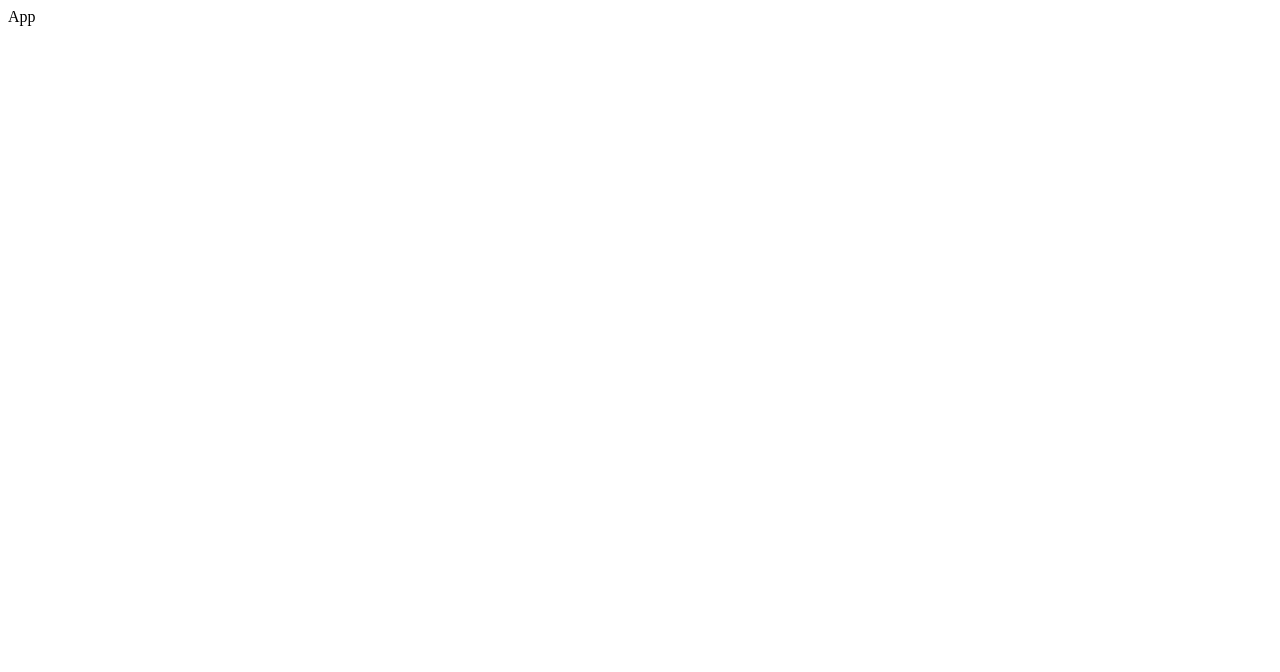
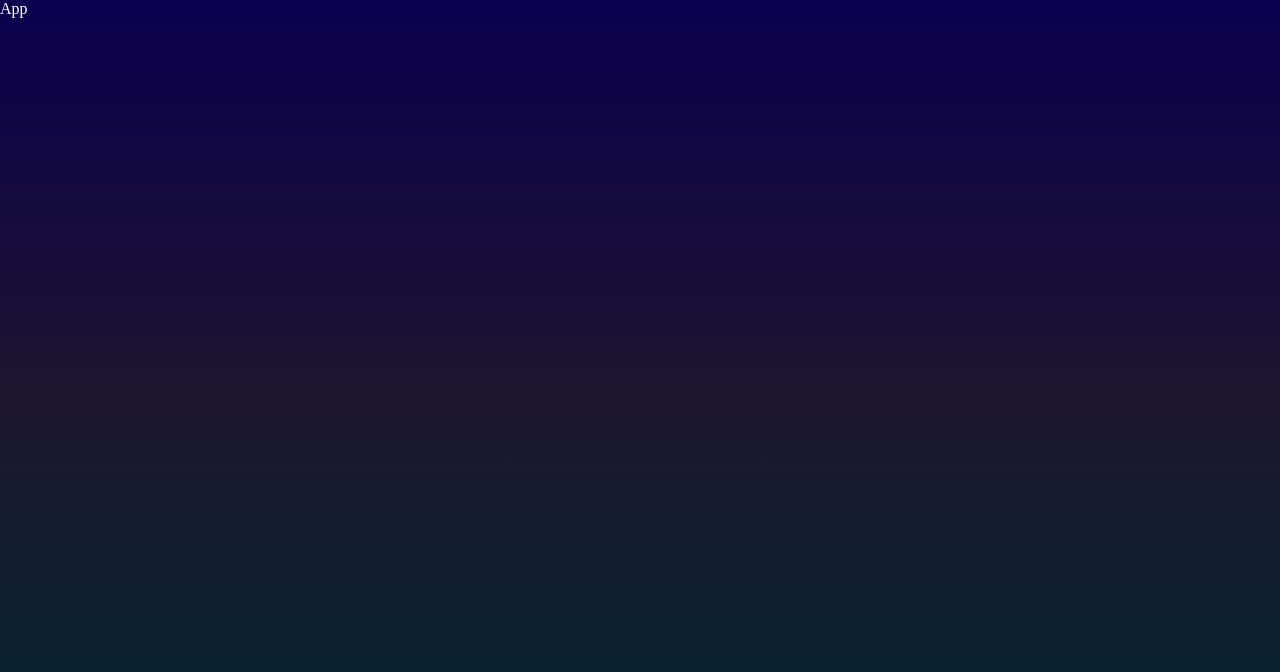
Before and after one commit to anmolranjan1/CryptoPulse, a React (Vite) app: page / in a window 1280 px wide. Shown: the top 672 px of the page. Built offline with nearby package versions, Linux system fonts and the light colour scheme.

Commit message:
Udpated Home Page

```diff
--- a/src/App.jsx
+++ b/src/App.jsx
@@ -2,7 +2,7 @@ import React from 'react'
 
 const App = () => {
   return (
-    <div>App</div>
+    <div className='app'>App</div>
   )
 }
 
--- a/src/index.css
+++ b/src/index.css
@@ -0,0 +1,14 @@
+*{
+  padding: 0;
+  margin: 0;
+  box-sizing: border-box;
+}
+a{
+  text-decoration: none;
+  color: inherit;
+}
+.app{
+  min-height: 100vh;
+  color: white;
+  background: linear-gradient(#0b004e, #1d152f, #002834);
+}
```
Also changed, not shown: src/components/Navbar/Navbar.jsx (added, +13 -0 lines), src/components/Navbar/Navbar.css (added).
